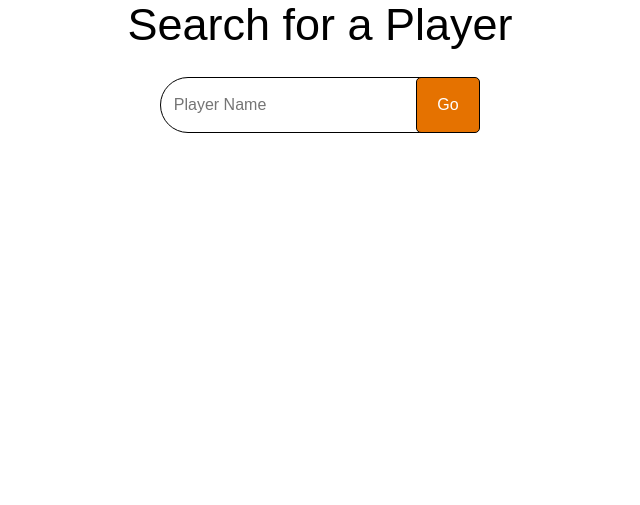
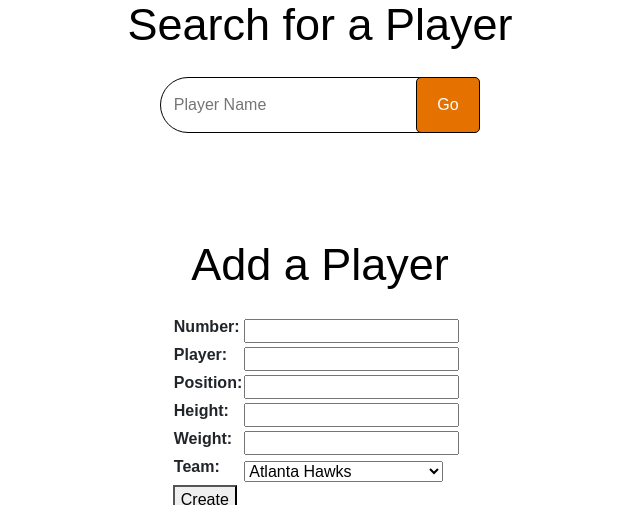
Before and after one commit to jrebibo/nba_db_project, a Django app: page /player_dashboard in a window 1280 px wide. Shown: the part 295-800 px from the top of the page, without its empty margins (320-960 px from the left). Run offline with Django 3.2, Linux system fonts and the light colour scheme; some libraries are stand-ins or nearby versions.

Commit message:
Added insert functionality

```diff
--- a/nbaDashboard/the_league/forms.py
+++ b/nbaDashboard/the_league/forms.py
@@ -1,7 +1,42 @@
 from django import forms
+
 class AddPlayerForm(forms.Form):
+    choices = (
+        ('ATL', 'Atlanta Hawks'),
+        ('BKN', 'Brooklyn Nets'),
+        ('BOS', 'Boston Celtics'),
+        ('CHA', 'Charlotte Hornets'),
+        ('CHI', 'Chicago Bulls'),
+        ('CLE', 'Cleveland Cavaliers'),
+        ('DAL', 'Dallas Mavericks'),
+        ('DEN', 'Denver Nuggets'),
+        ('DET', 'Detroit Pistons'),
+        ('GSW', 'Golden State Warriors'),
+        ('HOU', 'Houston Rockets'),
+        ('IND', 'Indiana Pacers'),
+        ('LAC', 'Los Angeles Clippers'),
+        ('LAL', 'Los Angeles Lakers'),
+        ('MEM', 'Memphis Grizzlies'),
+        ('MIA', 'Miami Heat'),
+        ('MIL', 'Milwaukee Bucks'),
+        ('MIN', 'Minnesota Timberwolves'),
+        ('NOP', 'New Orleans Pelicans'),
+        ('NYK', 'New York Knicks'),
+        ('OKC', 'Oklahoma City Thunder'),
+        ('ORL', 'Orlando Magic'),
+        ('PHI', 'Philadelphia 76ers'),
+        ('PHX', 'Phoenix Suns'),
+        ('POR', 'Portland Trailblazers'),
+        ('SAC', 'Sacramento Kings'),
+        ('SAS', 'San Antonio Spurs'),
+        ('TOR', 'Toronto Raptors'),
+        ('UTA', 'Utah Jazz'),
+        ('WAS', 'Washington Wizards'),
+
+    )
     number = forms.IntegerField(max_value=100)
     player = forms.CharField(max_length=40)
     position = forms.CharField(max_length=2)
     height = forms.CharField(max_length=5)
     weight = forms.IntegerField(max_value=450)
+    team = forms.ChoiceField(choices=choices)
--- a/nbaDashboard/the_league/templates/player_dashboard.html
+++ b/nbaDashboard/the_league/templates/player_dashboard.html
@@ -27,6 +27,18 @@
                 border-width: 1px;
                 -webkit-border-radius: 100px;
             }
+            .identifier2 {
+                width: 25%;
+			    height: 7%;
+			    background: white;
+			    font-family: 'Pragmatica', arial;
+                position: absolute;
+			    top: 80%;
+			    left:50%;
+			    transform: translate(-50%,-50%);
+                padding-left: 1%;
+                outline: none;
+            }
             .gobutton {
                 position: absolute;
                 top: 50%;
@@ -55,6 +67,17 @@
                 outline: none;
             }
 
+            .form2_title {
+                position: absolute;
+                top: 70%;
+                left: 50%;
+                transform: translate(-50%,-50%);
+			    font-family: 'Pragmatica', arial;
+                font-size: 45px;
+                color: black;
+                outline: none;
+            }
+
 
 </style>
 
@@ -69,8 +92,19 @@
         <button type = submit class = gobutton> Go </button>
     </form>
 
-
+    <p class = form2_title> Add a Player</p>
+    <form method= POST enctype="multipart/form-data" action="add_player">
+    <div class="identifier2">
+    <table> {{ form.as_table }}</table>
+    <!-- {% for field in form %}
+      <div class=identifier2>
+        {{ field.label_tag }}<br>
+        {{ field }}
+      </div>
+    {% endfor %} -->
+    <button type="submit">Create</button>
+    </div>
+  </form>
 <!-- </div> -->
 
-
 {% endblock %}
--- a/nbaDashboard/the_league/views.py
+++ b/nbaDashboard/the_league/views.py
@@ -139,6 +139,7 @@ def add_player(request):
             position = form.cleaned_data['position']
             height = form.cleaned_data['height']
             weight = form.cleaned_data['weight']
+            team = form.cleaned_data['team']
 
             # Run command to insert into database
             sql_command = "INSERT INTO Players (No, Player, Pos, Ht, Wt) VALUES ('"
@@ -146,12 +147,19 @@ def add_player(request):
             print("Command", sql_command)
             cursor = connection.cursor()
             cursor.execute(sql_command)
+
+            sql_command = "SELECT Player_ID FROM Players WHERE Player = "
+            sql_command+= "'" + str(player) + "' AND No = "
+            sql_command+= "'" + str(number) + "'"
+            cursor.execute(sql_command)
             response = cursor.fetchall()
-            print("Response", response)
-            print("Player", player)
-            print("Position", position)
+            player_id = response[0][0]
 
-            return redirect("home")
+            sql_command = "INSERT INTO Plays_For (Player_ID, Abbreviation) VALUES ('"
+            sql_command+= str(player_id) + "', '" + str(team) + "')"
+            cursor.execute(sql_command)
+
+            return redirect("index")
     return HttpResponse(request)
 
 def team(request, team_abbr):
@@ -275,7 +283,9 @@ def player_dashboard(request):
         }
         return render(request, 'player_search_results.html', context = context)
     else:
-        return render(request, 'player_dashboard.html')
+        form = AddPlayerForm()
+        context = {"form": form}
+        return render(request, 'player_dashboard.html', context= context)
 
 def player(request, player_id):
 
```
